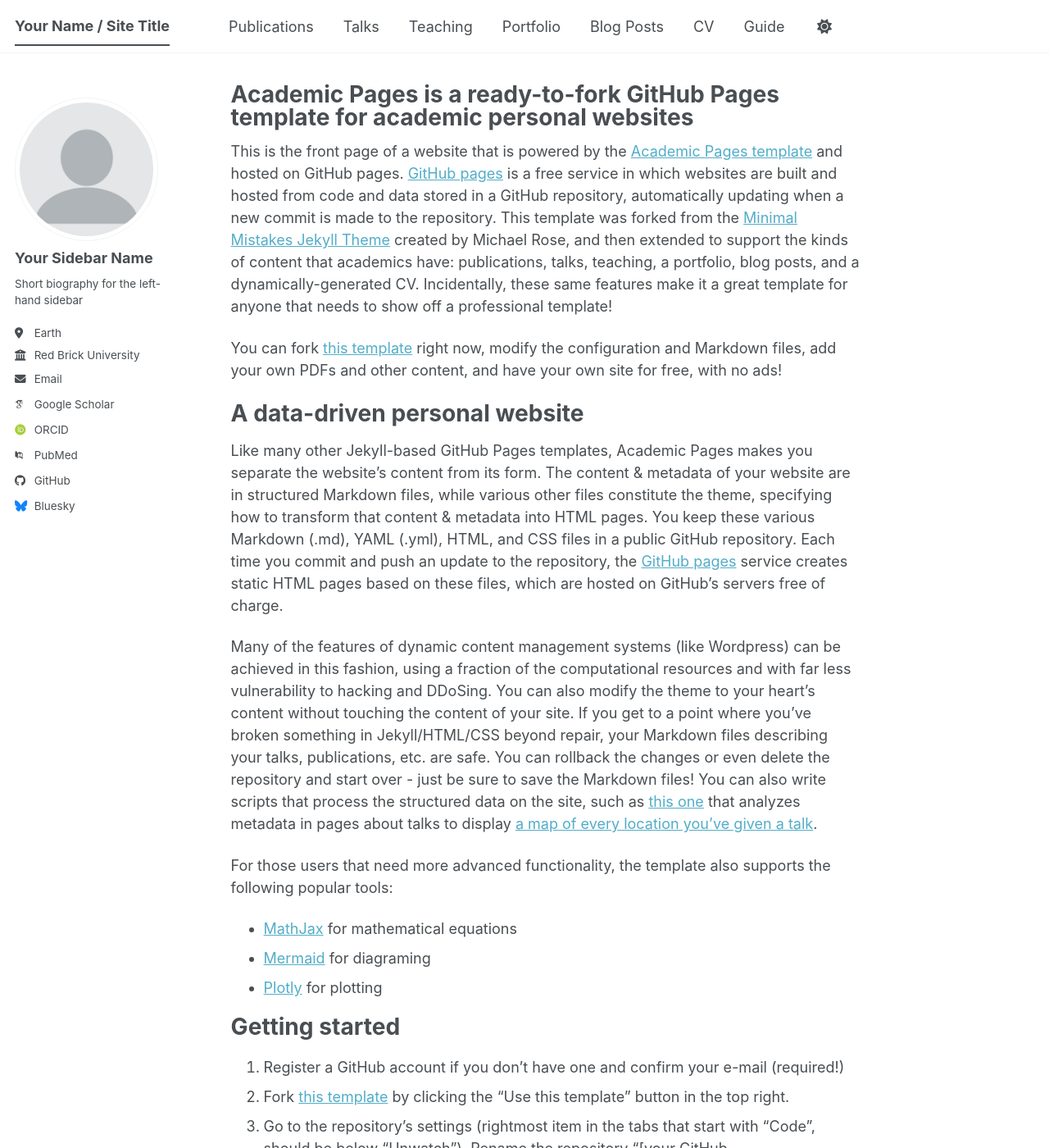
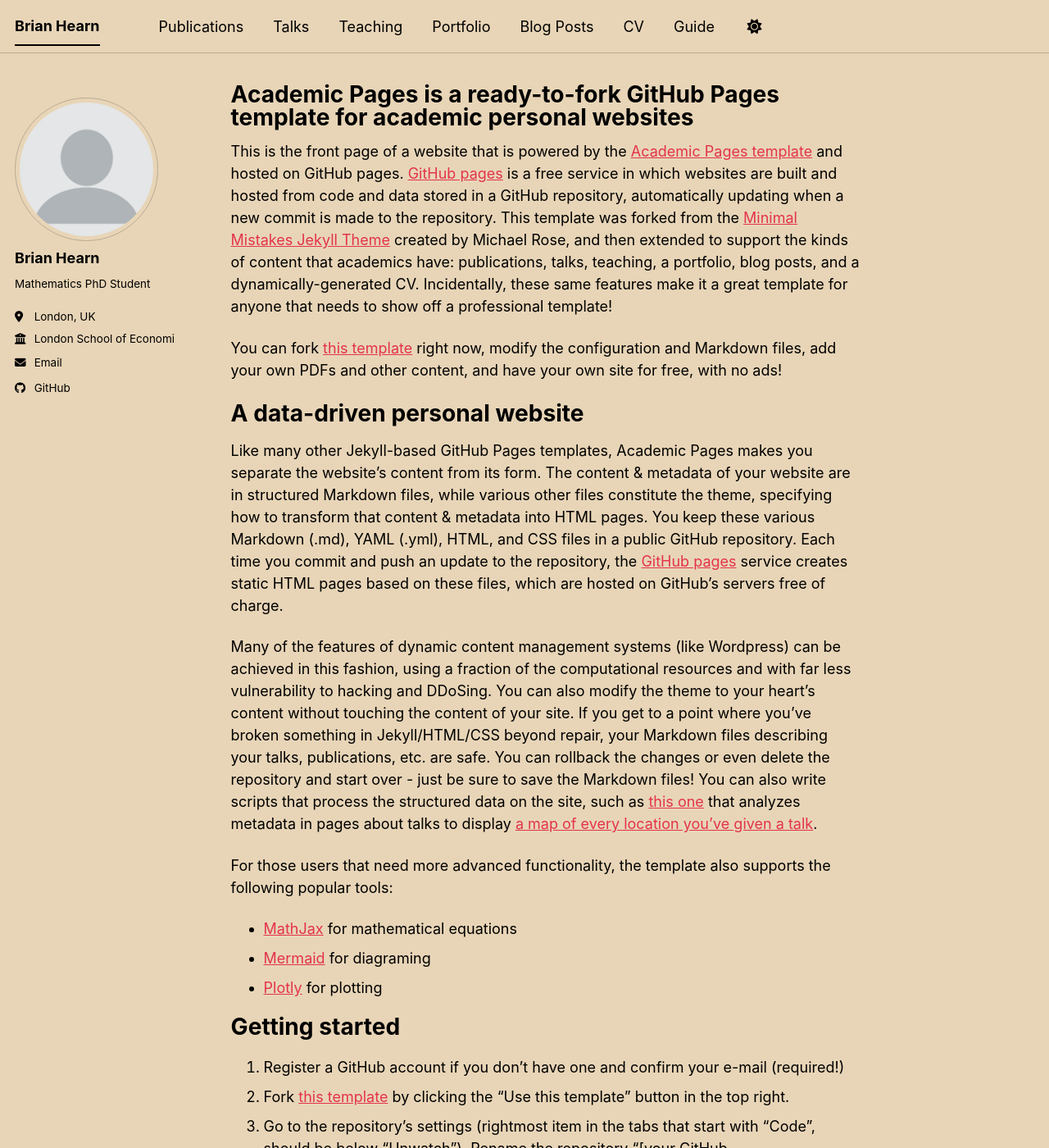
Before and after one commit to brian-hearn/brian-hearn.github.io, a Jekyll site: the page built from _pages/about.md, in a window 1280 px wide and 1400 px high. Shown: the whole window at 82% size. Built offline with Jekyll 4.4.1, drawn with Linux system fonts in a browser that asks for light colours; some web fonts are replaced; a script bundle is joined from its source files by our own code; library files that are not in the unit come from our copies; some of the changed text lies outside the part shown.

Commit message:
feat: initial changes

```diff
--- a/_config.yml
+++ b/_config.yml
@@ -7,16 +7,16 @@
 # server process.
 
 # Basic Site Settings
-locale                   : "en-US"
-site_theme               : "default" # The available themes options are "default", "air", "sunrise", "mint", "dirt" and "contrast"
-title                    : "Your Name / Site Title"
+locale                   : "en-GB"
+site_theme               : "sunrise" # The available themes options are "default", "air", "sunrise", "mint", "dirt" and "contrast"
+title                    : "Brian Hearn"
 title_separator          : "-"
-name                     : &name "Your Name"
-description              : &description "Your Name's academic portfolio"   # Update this with a general description of your site, this is the default if not overridden by a page
-url                      : https://academicpages.github.io # The base hostname & protocol for your site e.g. "https://[your GitHub username].github.io",
+name                     : &name "Brian Hearn"
+description              : &description "Brian Hearn's academic portfolio"   # Update this with a general description of your site, this is the default if not overridden by a page
+url                      : https://brian-hearn.github.io/ # The base hostname & protocol for your site e.g. "https://[your GitHub username].github.io",
                                                            # or if you already have some other page hosted on Github then use "https://[your GitHub username].github.io/[Your Repo Name]"
 baseurl                  : "" # the subpath of your site, e.g. "/blog"
-repository               : "academicpages/academicpages.github.io"
+repository               : "brian-hearn/brian-hearn.github.io/"
 
 # Site Author - The following control what appear as part of the author content on the side bar.
 #               If a field is blank the icon and link will not appear, otherwise it will be shown.
@@ -24,24 +24,24 @@ repository               : "academicpages/academicpages.github.io"
 author:
   # Biographic information
   avatar           : "profile.png"
-  name             : "Your Sidebar Name"
+  name             : "Brian Hearn"
   pronouns         : # example: "she/her"
-  bio              : "Short biography for the left-hand sidebar"
-  location         : "Earth"
-  employer         : "Red Brick University"
+  bio              : "Mathematics PhD Student"
+  location         : "London, UK"
+  employer         : "London School of Economics"
   uri              : # URL
-  email            : "none@example.org"
+  email            : "b.hearn@lse.ac.uk"
 
   # Academic websites
   academia         : # URL
   arxiv            : # URL - Update with the correct link to your profile
-  googlescholar    : "https://scholar.google.com/citations?user=PS_CX0AAAAAJ"
+  googlescholar    : # "https://scholar.google.com/citations?user=PS_CX0AAAAAJ"
   inspire-hep      : # URL
   impactstory      : # URL
-  orcid            : "https://orcid.org/yourorcidurl"
+  orcid            : # "https://orcid.org/yourorcidurl"
   semantic         : # URL
   ssrn             : # URL
-  pubmed           : "https://www.ncbi.nlm.nih.gov/pubmed/?term=john+snow"
+  pubmed           : # "https://www.ncbi.nlm.nih.gov/pubmed/?term=john+snow"
   researchgate     : # URL
   scopus           : # URL
   zotero           : # URL
@@ -51,13 +51,13 @@ author:
   bitbucket        : # Username - Update with your username on the site
   codepen          : # Username
   dribbble         : # Username
-  github           : "academicpages"
+  github           : "brian-hearn"
   kaggle           : # Username
   stackoverflow    : # User number or user number and name (i.e., use "1" or "1/jeff-atwood")
 
   # Social media
   artstation       : # Username
-  bluesky          : "bsky.app" # Replace this with you Bluesky username
+  bluesky          : # "bsky.app" # Replace this with you Bluesky username
   facebook         : # Username
   flickr           : # Username
   foursquare       : # Username
```
